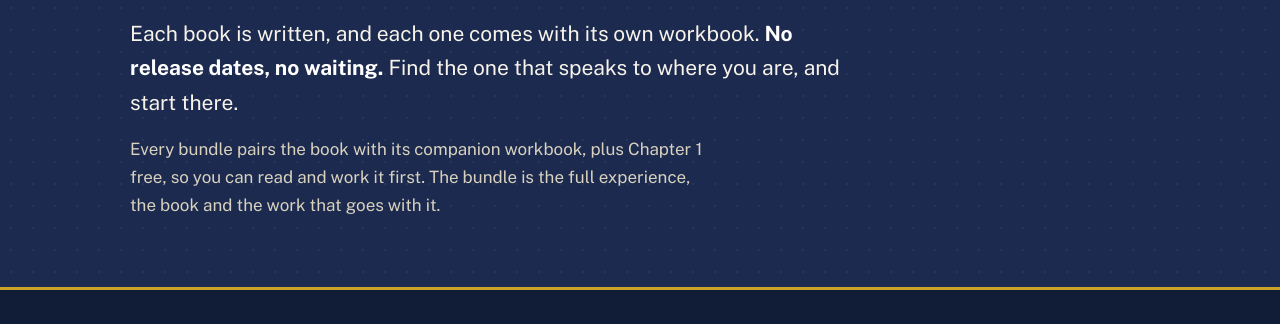
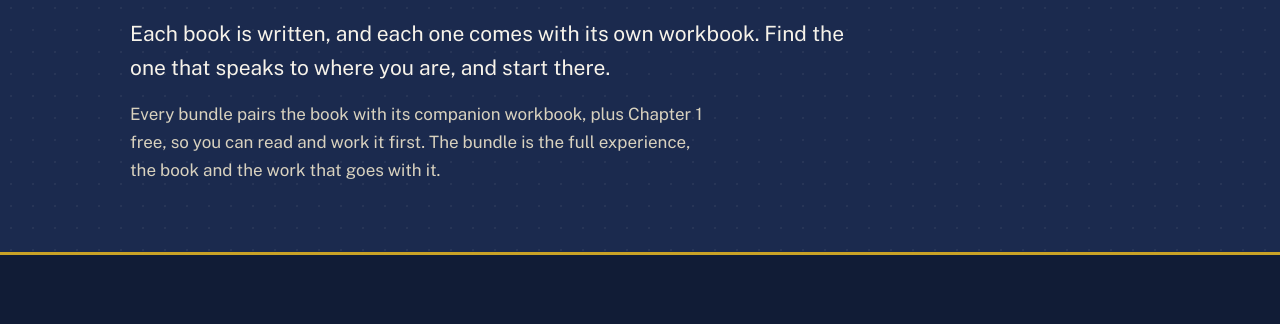
Before and after one commit to ashtona411/divine-collection, a plain HTML site: page index.html in a window 1280 px wide. Shown: the part 201-525 px from the top of the page. Drawn offline with nearby package versions, Linux system fonts and the light colour scheme.

Commit message:
Remove 'No release dates, no waiting' from the hero

```diff
--- a/index.html
+++ b/index.html
@@ -155,7 +155,7 @@
 
         <h1>The Divine Collection</h1>
 
-        <p class="promise">Each book is written, and each one comes with its own workbook. <strong>No release dates, no waiting.</strong> Find the one that speaks to where you are, and start there.</p>
+        <p class="promise">Each book is written, and each one comes with its own workbook. Find the one that speaks to where you are, and start there.</p>
         <p class="sub">Every bundle pairs the book with its companion workbook, plus Chapter 1 free, so you can read and work it first. The bundle is the full experience, the book and the work that goes with it.</p>
       </div>
     </header>
```
